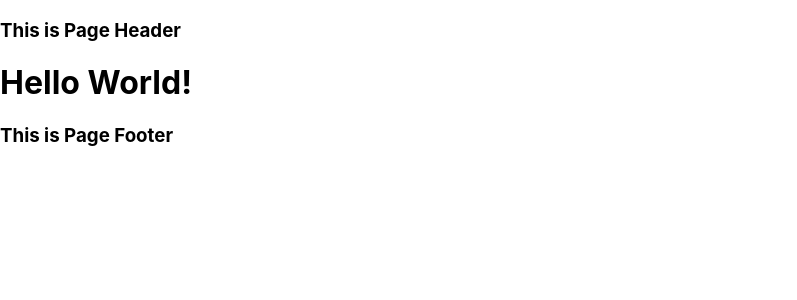
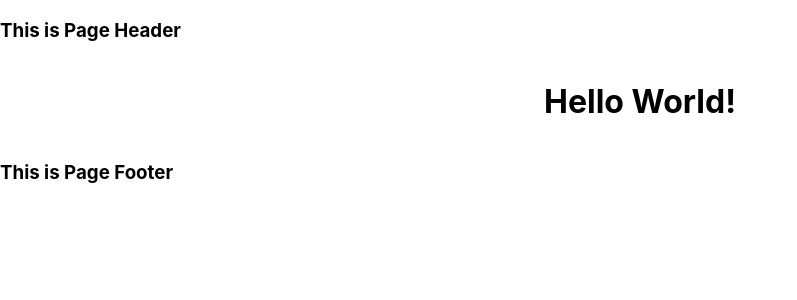
Before and after one commit to shaulov/nextjs-first-project, a Next.js app: page / in a window 1280 px wide. Shown: the top 300 px of the page, without its empty margins (0-797 px from the left). Built offline with nearby package versions, Linux system fonts and the light colour scheme.

Commit message:
Add sass to project

```diff
--- a/pages/_app.tsx
+++ b/pages/_app.tsx
@@ -1,5 +1,5 @@
 import Layout from "../components/layout";
-import '../styles/globals.css'
+import '../styles/globals.scss'
 import type { AppProps } from 'next/app'
 
 function MyApp({ Component, pageProps }: AppProps) {
--- a/pages/index.tsx
+++ b/pages/index.tsx
@@ -1,8 +1,11 @@
 import Heading from '../components/heading';
+import styles from '../styles/Home.module.scss';
 
 function Home () {
   return (
-    <Heading tag={'h1'} text={'Hello World!'} />
+    <div className={styles.wrapper}>
+      <Heading tag={'h1'} text={'Hello World!'} />
+    </div>
   );
 }
 
```
Also changed, not shown: styles/Home.module.scss (renamed from styles/Home.module.css), styles/globals.scss (renamed from styles/globals.css).
